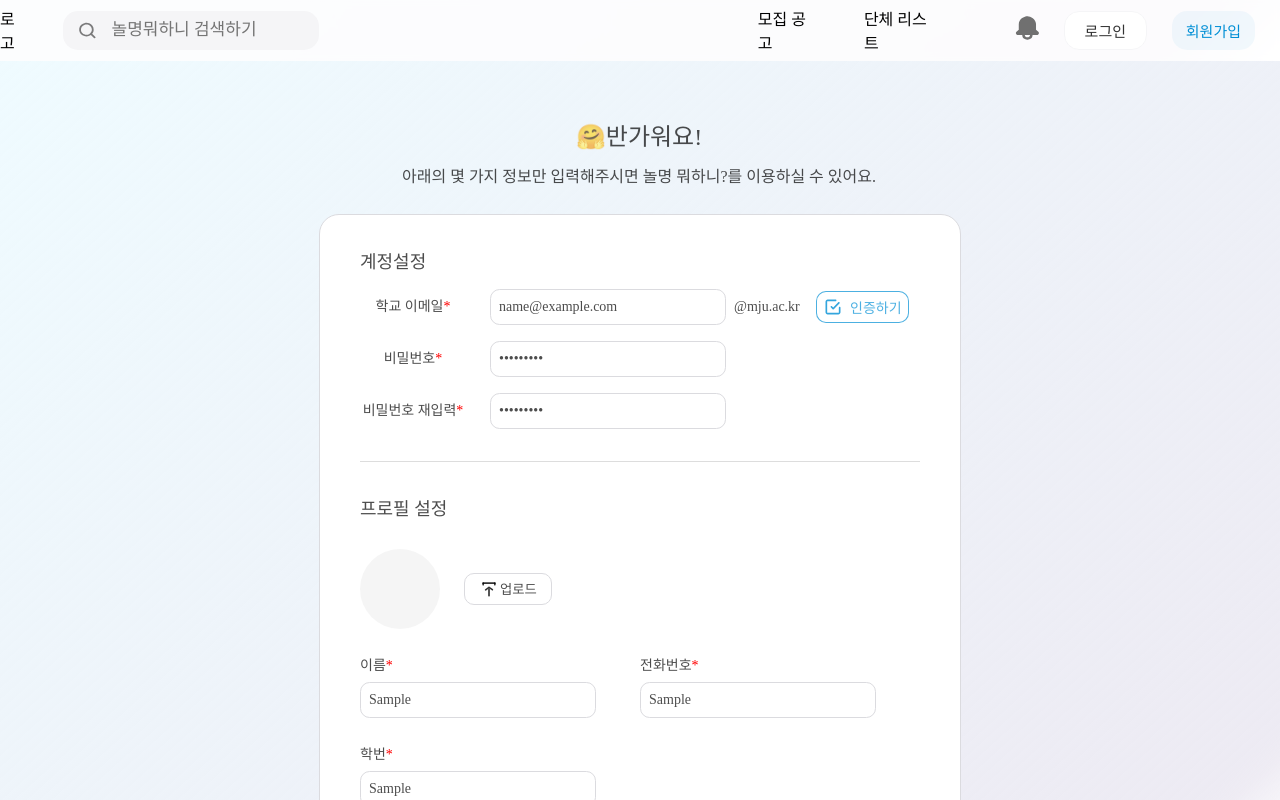
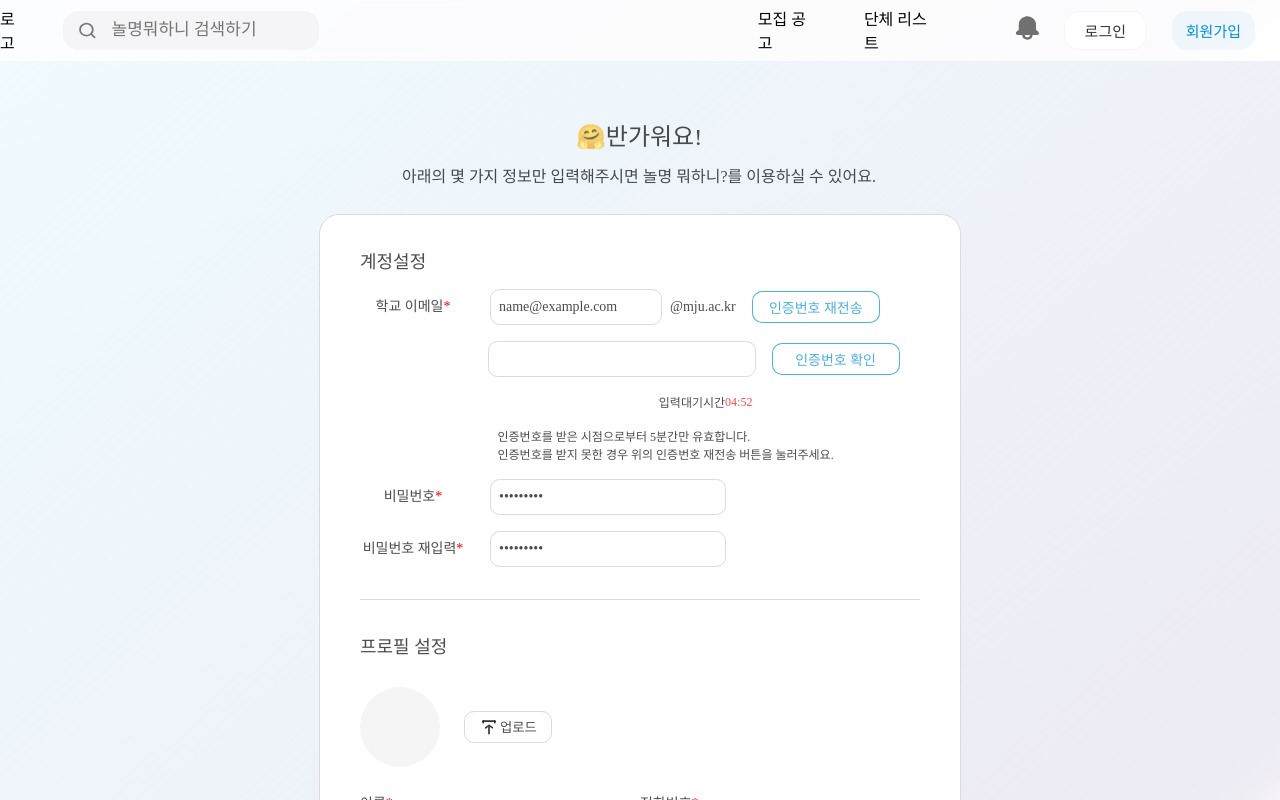
Before and after one commit to MJU-MICRO/MICRO_Front, a React (Create React App) app: page /signUp in a window 1280 px wide. Both pictures are taken after typing "name@example.com", "Sample123", "Sample123", "Sample", "Sample", "Sample" into the empty fields and a click on the button "인증하기". Shown: the top 800 px of the page. Built offline with nearby package versions, Linux system fonts and the light colour scheme; the HTML template or start-up script is replaced by a standard one; a web font is replaced by a local one.

Commit message:
[FEAT]#16 회원가입 이메일 인증 UI 구현

```diff
--- a/package.json
+++ b/package.json
@@ -2,6 +2,7 @@
   "name": "micro_front",
   "version": "0.1.0",
   "private": true,
+  "proxy": "https: //nolmyong.com",
   "dependencies": {
     "@testing-library/jest-dom": "^5.16.5",
     "@testing-library/react": "^13.4.0",
--- a/src/component/Header.tsx
+++ b/src/component/Header.tsx
@@ -1,26 +1,16 @@
-import React, { useState, useCallback } from 'react';
-import { NavLink } from 'react-router-dom';
+import React from 'react';
+import { Link, NavLink } from 'react-router-dom';
 import styled from 'styled-components';
 import Search from './Search';
 import bellIcon from '../assets/bell.svg';
 import TagWrapper from './TagWrapper';
-import Modal from './Login/Modal';
-import LoginModal from './Login/LoginModal';
 
 const Header = () => {
   const handleSearchInputChange = () => {
     console.log('hi');
   };
 
-  // Login Modal
-  const [isOpenModal, setOpenModal] = useState<boolean>(false);
-
-  const onClickToggleModal = useCallback(() => {
-    setOpenModal(!isOpenModal);
-  }, [isOpenModal]);
-
   return (
-    <>
     <HeaderWrapper>
       <HeaderUl>
         <HeaderLeft>
@@ -51,7 +41,9 @@ const Header = () => {
               width={'5.1875rem'}
               height={'2.4375rem'}
               backgroundColor={'#FFF'}
-                onClick={onClickToggleModal}
+              onClick={function (): void {
+                console.log('히');
+              }}
               border={'1px solid #F5F5F7'}
               textColor={'rgba(0, 0, 0, 0.80)'}
               fontSize={'0.9375rem'}
@@ -77,14 +69,6 @@ const Header = () => {
         </HeaderUser>
       </HeaderUl>
     </HeaderWrapper>
-      <LoginMain>
-        {isOpenModal && (
-          <Modal onClickToggleModal={onClickToggleModal}>
-            <LoginModal onClickToggleModal={onClickToggleModal} />{' '}
-          </Modal>
-        )}
-      </LoginMain>
-    </>
   );
 };
 
@@ -145,12 +129,3 @@ const HeaderUser = styled.div`
     margin-right: 1.57rem;
   }
 `;
-
-// Login
-const LoginMain = styled.main`
-  width: 100%;
-  display: flex;
-  flex-direction: column;
-  align-items: center;
-  background-color: orange;
-`;
--- a/src/screen/SignUp.tsx
+++ b/src/screen/SignUp.tsx
@@ -1,9 +1,12 @@
-import React, { useState, ChangeEvent, FormEvent } from 'react';
+import React, { useState, useEffect, ChangeEvent, FormEvent } from 'react';
 import axios from 'axios';
 import styled from 'styled-components';
 
 function SignUp() {
   const [email, setEmail] = useState<string>('');
+  const [emailIsClicked, setEmailIsClicked] = useState<boolean>(false);
+  const [verifyCode, setVerifyCode] = useState<string>('');
+  const [remainingTime, setRemainingTime] = useState<number>(5 * 60);
   const [password, setPassword] = useState<string>('');
   const [confirmPassword, setConfirmPassword] = useState('');
   const [passwordsMatch, setPasswordsMatch] = useState(true);
@@ -21,6 +24,17 @@ function SignUp() {
   const handleEmailChange = (event: React.ChangeEvent<HTMLInputElement>) => {
     setEmail(event.target.value);
   };
+
+  useEffect(() => {
+    const timer = setInterval(() => {
+      setRemainingTime((prevTime) => (prevTime > 0 ? prevTime - 1 : 0));
+    }, 1000);
+
+    return () => clearInterval(timer);
+  }, []);
+
+  const minutes = Math.floor(remainingTime / 60);
+  const seconds = remainingTime % 60;
 
   const handlePasswordChange = (event: React.ChangeEvent<HTMLInputElement>) => {
     setPassword(event.target.value);
@@ -99,24 +113,25 @@ function SignUp() {
       //   console.error(error);
       // }
 
-      // axios
-      //   .post('/api/auth/sign-up', {
-      //     email: email,
-      //     password: password,
-      //     name: name,
-      //     studentId: studentId,
-      //     major: major,
-      //     phoneNumber: phone,
-      //     introduction: introduction,
-      //     notifiation: emailAgreement
-      //   })
-      //   .then((response) => {
-      //     console.log(response);
-      //     alert('회원가입 성공');
-      //   })
-      //   .catch((err) => {
-      //     console.log(err);
-      //   });
+      axios
+        .post('/api/auth/sign-up', {
+          email: email,
+          password: password,
+          name: name,
+          studentId: studentId,
+          major: major,
+          phoneNumber: phone,
+          introduction: introduction,
+          notifiation: emailAgreement
+        })
+        .then((response) => {
+          console.log(response);
+          alert('회원가입 성공');
+        })
+        .catch((err) => {
+          console.log(err);
+        });
+
       console.log(email);
       console.log(password);
       console.log(name);
@@ -145,6 +160,60 @@ function SignUp() {
           {/* 계정 설정 */}
           <InputContainer>
             <InputTitle>계정설정</InputTitle>
+            {/* 메일 인증 */}
+            {emailIsClicked ? (
+              <VerifyContainer>
+                <AccountSettingContainer>
+                  <TextContainer>
+                    <InputText>학교 이메일</InputText>
+                    <RedAsterisk>*</RedAsterisk>
+                  </TextContainer>
+                  <ReVerifyInput
+                    type='text'
+                    name='email'
+                    value={email}
+                    onChange={handleEmailChange}
+                  />
+                  <EmailText>@mju.ac.kr</EmailText>
+                  <ReverifyButton onClick={() => setEmailIsClicked(false)}>
+                    인증번호 재전송
+                  </ReverifyButton>
+                </AccountSettingContainer>
+                <InnerVerifyContainer>
+                  <InnerAccountContainer>
+                    <VerifyInput
+                      type='text'
+                      name='verifyCode'
+                      value={verifyCode}
+                      onChange={(
+                        event: React.ChangeEvent<HTMLInputElement>
+                      ) => {
+                        setVerifyCode(event.target.value);
+                      }}
+                    />
+                    <SendCodeButton onClick={() => setEmailIsClicked(false)}>
+                      인증번호 확인
+                    </SendCodeButton>
+                  </InnerAccountContainer>
+                  <RemainTimeContainer>
+                    <RemainTime>입력대기시간</RemainTime>
+                    <RemainTimeValue>
+                      {minutes.toString().padStart(2, '0')}:
+                      {seconds.toString().padStart(2, '0')}{' '}
+                    </RemainTimeValue>
+                  </RemainTimeContainer>
+
+                  <InnerAccountSpanContainer>
+                    <VerifyNotice>
+                      인증번호를 받은 시점으로부터 5분간만 유효합니다.
+                      <br />
+                      인증번호를 받지 못한 경우 위의 인증번호 재전송 버튼을
+                      눌러주세요.
+                    </VerifyNotice>
+                  </InnerAccountSpanContainer>
+                </InnerVerifyContainer>
+              </VerifyContainer>
+            ) : (
               <AccountSettingContainer>
                 <TextContainer>
                   <InputText>학교 이메일</InputText>
@@ -157,7 +226,7 @@ function SignUp() {
                   onChange={handleEmailChange}
                 />
                 <EmailText>@mju.ac.kr</EmailText>
-              <VerifyButton>
+                <VerifyButton onClick={() => setEmailIsClicked(true)}>
                   <svg
                     xmlns='http://www.w3.org/2000/svg'
                     width='20'
@@ -178,6 +247,7 @@ function SignUp() {
                   인증하기
                 </VerifyButton>
               </AccountSettingContainer>
+            )}
             <AccountSettingContainer>
               <TextContainer>
                 <InputText>비밀번호</InputText>
@@ -360,6 +430,7 @@ function SignUp() {
                   <RedAsterisk>*</RedAsterisk>
                 </InnerContainer>
                 <StyledSelect value={major} onChange={handleMajorChange}>
+                  <option value='unSelected'>학과를 선택해주세요</option>
                   <option value='software'>응용소프트웨어학과</option>
                   <option value='data'>데이터테크놀로지학과</option>
                 </StyledSelect>
@@ -533,6 +604,32 @@ const VerifyButton = styled.button`
   // }
 `;
 
+const ReverifyButton = styled(VerifyButton)`
+  width: 8rem;
+  justify-content: center;
+`;
+
+const SendCodeButton = styled(VerifyButton)`
+  width: 8rem;
+  justify-content: center;
+`;
+
+const VerifyContainer = styled.div`
+  width: 100%;
+  height: auto;
+  display: flex;
+  flex-direction: column;
+  justify-content: flex-start;
+`;
+
+const InnerVerifyContainer = styled.div`
+  width: 100%;
+  height: auto;
+  display: flex;
+  flex-direction: column;
+  justify-content: flex-start;
+`;
+
 const RedAsterisk = styled(InputText)`
   color: red;
 `;
@@ -545,6 +642,7 @@ const TextContainer = styled.div`
   align-items: center;
   justify-content: center;
 `;
+
 const AccountSettingContainer = styled.div`
   width: 35rem;
   display: flex;
@@ -552,6 +650,26 @@ const AccountSettingContainer = styled.div`
   align-items: center;
   justify-content: flex-start;
   margin-top: 1rem;
+`;
+
+const InnerAccountContainer = styled.div`
+  width: 30rem;
+  height: auto;
+  display: flex;
+  flex-direction: row;
+  align-items: center;
+  justify-content: center;
+  margin-left: 5.1rem;
+  margin-top: 1rem;
+`;
+
+const InnerAccountSpanContainer = styled(InnerAccountContainer)`
+  width: 28rem;
+`;
+
+const RemainTimeContainer = styled(InnerAccountContainer)`
+  width: 20rem;
+  margin-left: 11.6rem;
 `;
 
 const StyledInput = styled.input`
@@ -568,6 +686,42 @@ const StyledInput = styled.input`
   line-height: normal;
   margin-left: 1.5rem;
   padding-left: 0.5rem;
+`;
+
+const ReVerifyInput = styled(StyledInput)`
+  width: 10rem;
+`;
+
+const VerifyInput = styled(StyledInput)`
+  width: 16rem;
+`;
+
+const RemainTime = styled.span`
+  color: rgba(0, 0, 0, 0.7);
+  text-align: center;
+  font-family: GmarketSansLight;
+  font-size: 0.75rem;
+  font-style: normal;
+  font-weight: 500;
+  line-height: normal;
+`;
+
+const RemainTimeValue = styled.span`
+  color: rgba(255, 0, 0, 0.7);
+  font-family: GmarketSansLight;
+  font-size: 0.75rem;
+  font-style: normal;
+  font-weight: 500;
+  line-height: normal;
+`;
+
+const VerifyNotice = styled.span`
+  color: rgba(0, 0, 0, 0.7);
+  font-family: GmarketSansLight;
+  font-size: 0.75rem;
+  font-style: normal;
+  font-weight: 300;
+  line-height: normal;
 `;
 
 const PasswordInput = styled.input`
```
Also changed, not shown: src/screen/Login.tsx (+5 -91 lines). Lines whose indentation alone changed are shown as unchanged.
